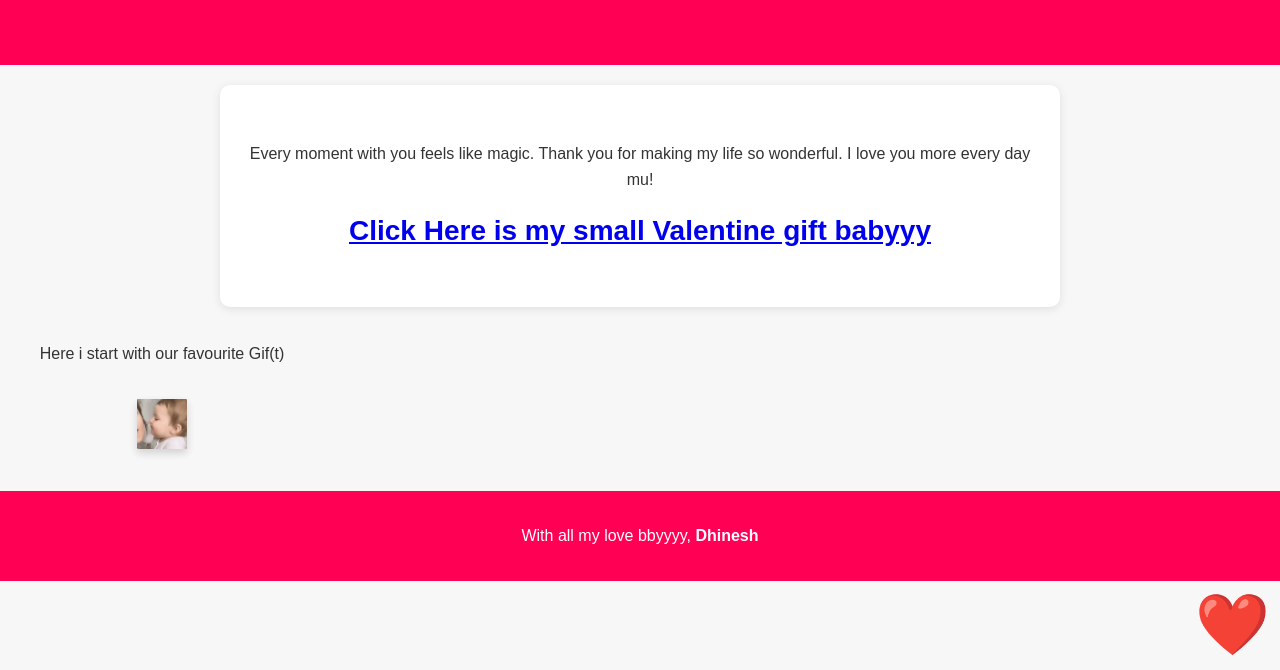
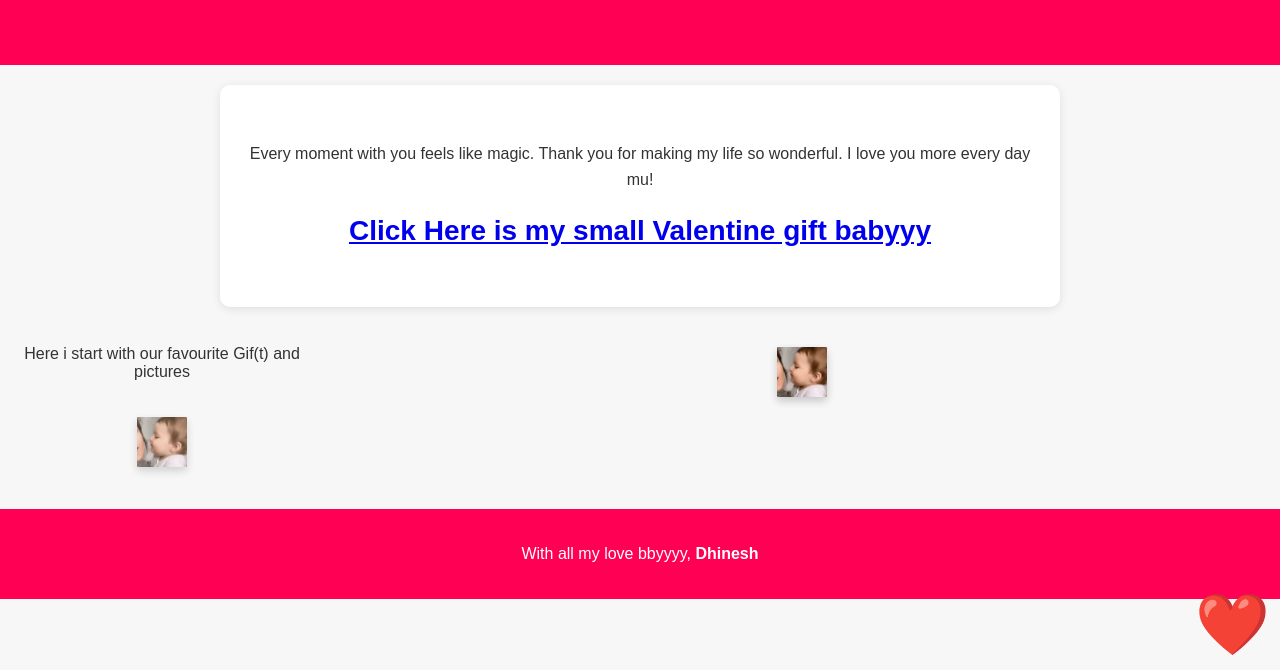
Before and after one commit to Dinesh-Lingamoorthy/MyForeverPookie, a plain HTML site: page index.html in a window 1280 px wide. Shown: the part 130-800 px from the top of the page. Drawn offline with Linux system fonts and the light colour scheme.

Commit message:
Update index.html
Signed-off-by: Dinesh-Lingamoorthy <49388569+Dinesh-Lingamoorthy@users.noreply.github.com>

```diff
--- a/index.html
+++ b/index.html
@@ -20,7 +20,9 @@
     </section>
     <div class="row">
         <div class="column">
-            <p>Here i start with our favourite Gif(t)</p>
+            <p>Here i start with our favourite Gif(t) and pictures</p>
+          <img src="images/illus-cute.gif" class="closebtn">
+           </div>
           <img src="images/illus-cute.gif" class="closebtn">
         </div>
         </div>
```
